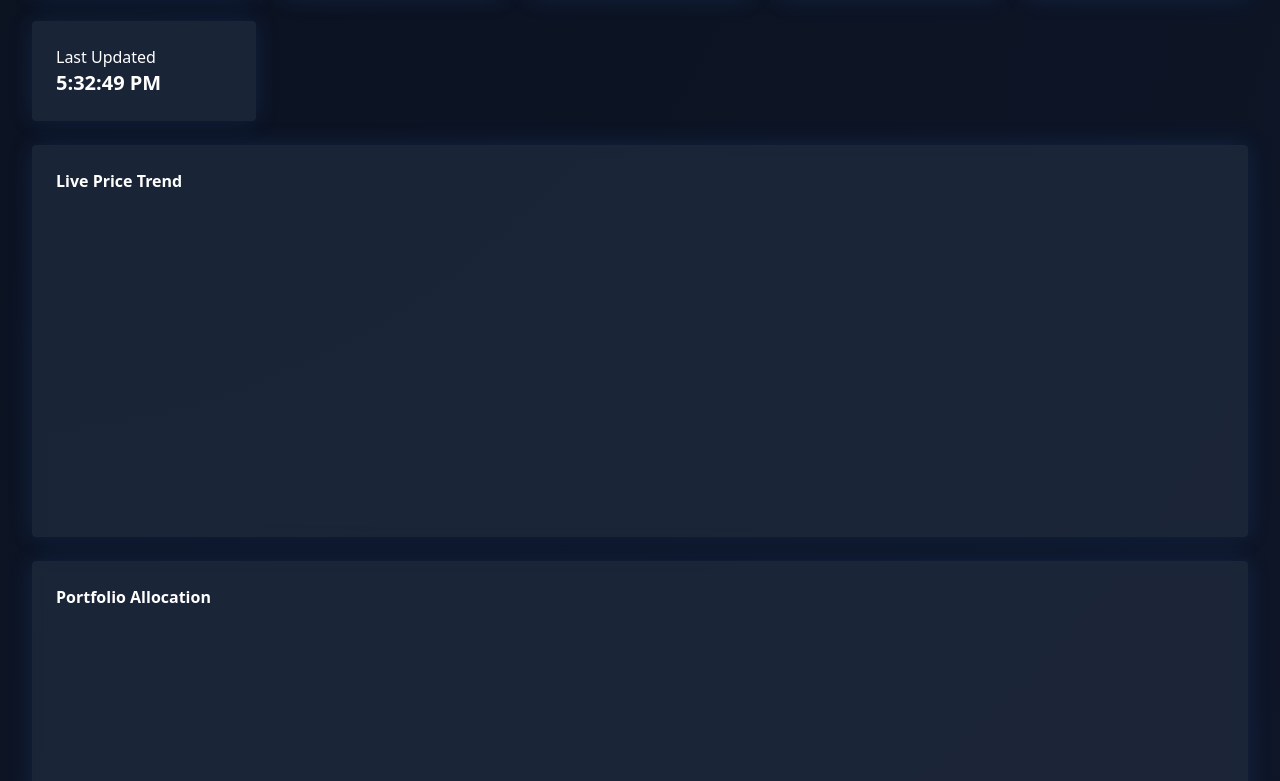
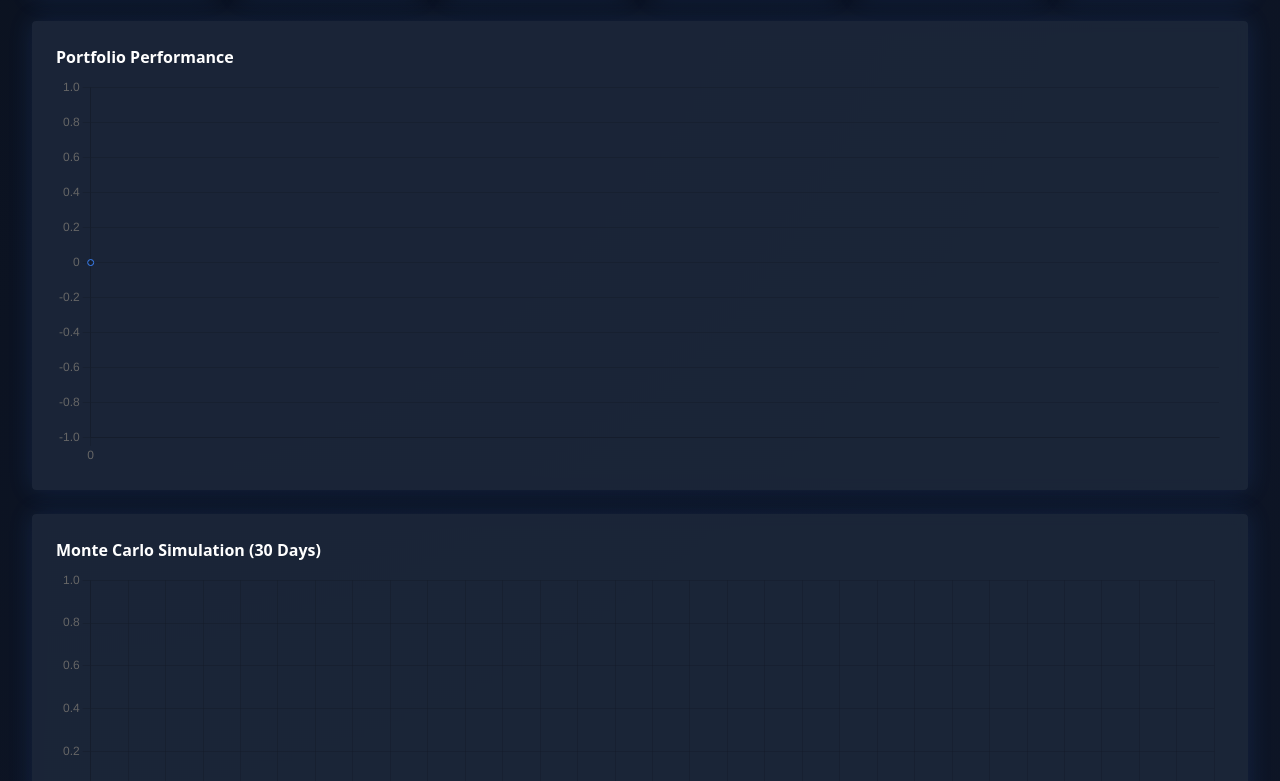
Before and after one commit to Jaskaran1236/PFT-X, a plain HTML site: page index.html in a window 1280 px wide. Shown: the part 303-1084 px from the top of the page. Drawn offline with nearby package versions, Linux system fonts and the light colour scheme; no server answers.

Commit message:
Refactor portfolio layout and add new features
Updated the layout of the portfolio cards, added Monte Carlo simulation and AI insights sections, and modified the chart initialization logic.

```diff
--- a/index.html
+++ b/index.html
@@ -32,15 +32,17 @@ body {
 </div>
 
 <!-- CARDS -->
-  <div class="grid grid-cols-1 md:grid-cols-5 gap-6 mb-6">
+<div class="grid grid-cols-1 md:grid-cols-6 gap-6 mb-6">
   <div class="card-glow p-6 rounded">
     <p>Total Portfolio Value</p>
     <h2 id="totalValue" class="text-3xl font-bold">£0.00</h2>
   </div>
+
   <div class="card-glow p-6 rounded">
     <p>Profit / Loss</p>
     <h2 id="profitValue" class="text-3xl font-bold">£0.00</h2>
   </div>
+
   <div class="card-glow p-6 rounded">
     <p>Risk Score</p>
     <h2 id="riskScore" class="text-3xl font-bold">0</h2>
@@ -50,6 +52,7 @@ body {
     <p>Volatility %</p>
     <h2 id="volatilityValue" class="text-3xl font-bold">0%</h2>
   </div>
+
   <div class="card-glow p-6 rounded">
     <p>Total Positions</p>
     <h2 id="positionCount" class="text-3xl font-bold">0</h2>
@@ -60,77 +63,66 @@ body {
     <h2 id="lastUpdated" class="text-xl font-bold">-</h2>
   </div>
 </div>
-<!-- MINI LIVE CHART -->
+
+<!-- PERFORMANCE CHART -->
 <div class="card-glow p-6 rounded mb-6">
-  <h3 class="mb-2 font-semibold">Live Price Trend</h3>
-  <canvas id="miniChart" height="80"></canvas>
+  <h3 class="mb-2 font-semibold">Portfolio Performance</h3>
+  <canvas id="performanceChart" height="100"></canvas>
 </div>
 
-<!-- CHART -->
+<!-- MONTE CARLO -->
+<div class="card-glow p-6 rounded mb-6">
+  <h3 class="mb-2 font-semibold">Monte Carlo Simulation (30 Days)</h3>
+  <canvas id="monteChart" height="120"></canvas>
+</div>
+
+<!-- AI INSIGHTS -->
+<div class="card-glow p-6 rounded mb-6">
+  <h3 class="mb-4 font-semibold">AI Insights</h3>
+  <div id="aiInsights" class="space-y-2 text-sm"></div>
+</div>
+
+<!-- NEWS -->
+<div class="card-glow p-6 rounded mb-6">
+  <h3 class="mb-4 font-semibold">Market News</h3>
+  <div id="newsContainer" class="space-y-2 text-sm"></div>
+</div>
+
+<!-- ALLOCATION -->
 <div class="card-glow p-6 rounded">
   <h3 class="mb-4 font-semibold">Portfolio Allocation</h3>
   <canvas id="pieChart"></canvas>
 </div>
 
 <script>
+
 let portfolio = [];
-let pieChartInstance = null;
-/* 🔥 MINI CHART STARTS HERE */
-let miniChartInstance = null;
+let portfolioHistory = [];
 
-function initMiniChart() {
-  const ctx = document.getElementById("miniChart");
-
-  miniChartInstance = new Chart(ctx, {
-    type: "line",
-    data: {
-      labels: [],
-      datasets: [{
-        data: [],
-        borderColor: "#3b82f6",
-        tension: 0.4,
-        fill: false
-      }]
-    },
-    options: {
-      plugins: { legend: { display: false }},
-      scales: {
-        x: { display: false },
-        y: { display: false }
-      }
-    }
-  });
-}
-
-initMiniChart();
-/* 🔥 MINI CHART ENDS HERE */
-/* -------- CHART INIT -------- */
-pieChartInstance = new Chart(document.getElementById('pieChart'), {
+let pieChartInstance = new Chart(document.getElementById('pieChart'), {
   type: 'doughnut',
-  data: {
-    labels: [],
-    datasets: [{
-      data: [],
-      backgroundColor: ['#3b82f6','#10b981','#f59e0b','#ef4444','#8b5cf6']
-    }]
-  }
+  data: { labels: [], datasets: [{ data: [], backgroundColor: ['#3b82f6','#10b981','#f59e0b','#ef4444','#8b5cf6'] }] }
 });
 
-/* -------- ADD STOCK -------- */
+let performanceChart = new Chart(document.getElementById('performanceChart'), {
+  type: 'line',
+  data: { labels: [], datasets: [{ data: [], borderColor: "#3b82f6", tension: 0.4 }] },
+  options: { plugins: { legend: { display: false } } }
+});
+
+let monteChart = new Chart(document.getElementById('monteChart'), {
+  type: 'line',
+  data: { labels: [], datasets: [] },
+  options: { plugins: { legend: { display: false } } }
+});
+
 async function addToPortfolio() {
   const symbol = document.getElementById("portfolioSymbol").value.toUpperCase();
   const shares = Number(document.getElementById("portfolioShares").value);
 
-  if (!symbol || !shares) {
-    alert("Enter symbol and shares");
-    return;
-  }
+  if (!symbol || !shares) return;
 
-  portfolio.push({
-    symbol,
-    shares,
-    currentPrice: 0
-  });
+  portfolio.push({ symbol, shares });
 
   document.getElementById("portfolioSymbol").value = "";
   document.getElementById("portfolioShares").value = "";
@@ -138,92 +130,120 @@ async function addToPortfolio() {
   await refreshPortfolio();
 }
 
-/* -------- REFRESH PORTFOLIO -------- */
 async function refreshPortfolio() {
   let total = 0;
   let totalPrevious = 0;
 
   for (let item of portfolio) {
-    try {
     const response = await fetch(`/api/stock?symbol=${item.symbol}`);
     const data = await response.json();
 
-      if (!data.error && data.current) {
-        if (!item.history) item.history = [];
-item.history.push(Number(data.current));
-
-if (item.history.length > 20) {
-  item.history.shift();
-}
-        item.currentPrice = Number(data.current);
-        item.previousClose = Number(data.previousClose);
+    if (data.current) {
+      item.currentPrice = data.current;
+      item.previousClose = data.previousClose;
 
       total += item.shares * item.currentPrice;
       totalPrevious += item.shares * item.previousClose;
     }
-
-    } catch (err) {
-      console.log("API error:", err);
-    }
   }
 
-  // Total Value
-  document.getElementById("totalValue").innerText =
-    "£" + total.toFixed(2);
-
-  // Profit / Loss
   const profit = total - totalPrevious;
-  const percent = totalPrevious
-    ? ((profit / totalPrevious) * 100)
-    : 0;
-  // Volatility approximation
+  const percent = totalPrevious ? (profit / totalPrevious) * 100 : 0;
   const volatility = Math.abs(percent);
-
-// Risk score scaling (0–100)
   const riskScore = Math.min(100, Math.round(volatility * 5));
 
-document.getElementById("volatilityValue").innerText =
-  volatility.toFixed(2) + "%";
+  portfolioHistory.push(total);
+  if (portfolioHistory.length > 30) portfolioHistory.shift();
 
-document.getElementById("riskScore").innerText =
-  riskScore;
+  document.getElementById("totalValue").innerText = "£" + total.toFixed(2);
+  document.getElementById("profitValue").innerText =
+    (profit >= 0 ? "+" : "") + "£" + profit.toFixed(2) + " (" + percent.toFixed(2) + "%)";
+  document.getElementById("profitValue").className =
+    profit >= 0 ? "text-green-400 text-3xl font-bold" : "text-red-400 text-3xl font-bold";
 
-  const profitElement = document.getElementById("profitValue");
+  document.getElementById("volatilityValue").innerText = volatility.toFixed(2) + "%";
+  document.getElementById("riskScore").innerText = riskScore;
+  document.getElementById("positionCount").innerText = portfolio.length;
+  document.getElementById("lastUpdated").innerText = new Date().toLocaleTimeString();
 
-  profitElement.innerText =
-    (profit >= 0 ? "+" : "") +
-    "£" + profit.toFixed(2) +
-    " (" + percent.toFixed(2) + "%)";
-
-  profitElement.className =
-    profit >= 0
-      ? "text-green-400 text-3xl font-bold"
-      : "text-red-400 text-3xl font-bold";
-
-  document.getElementById("positionCount").innerText =
-    portfolio.length;
-
-  document.getElementById("lastUpdated").innerText =
-    new Date().toLocaleTimeString();
-
-  updatePieChart();
+  updateCharts(total, volatility);
+  generateInsights(total, profit, percent, volatility);
 }
 
-/* -------- UPDATE CHART -------- */
-function updatePieChart() {
-  const labels = portfolio.map(item => item.symbol);
-  const data = portfolio.map(item => item.shares * item.currentPrice);
+function updateCharts(total, volatility) {
 
-  pieChartInstance.data.labels = labels;
-  pieChartInstance.data.datasets[0].data = data;
+  performanceChart.data.labels = portfolioHistory.map((_, i) => i);
+  performanceChart.data.datasets[0].data = portfolioHistory;
+  performanceChart.update();
+
+  pieChartInstance.data.labels = portfolio.map(p => p.symbol);
+  pieChartInstance.data.datasets[0].data = portfolio.map(p => p.shares * p.currentPrice);
   pieChartInstance.update();
+
+  runMonteCarlo(total, volatility);
 }
 
-/* -------- AUTO REFRESH -------- */
+function runMonteCarlo(currentValue, volatilityPercent) {
+  const days = 30;
+  const simulations = 30;
+  const datasets = [];
+
+  for (let s = 0; s < simulations; s++) {
+    let prices = [currentValue];
+
+    for (let d = 1; d <= days; d++) {
+      const shock = (Math.random() - 0.5) * 2 * (volatilityPercent / 100);
+      prices.push(prices[d - 1] * (1 + shock));
+    }
+
+    datasets.push({
+      data: prices,
+      borderColor: "rgba(59,130,246,0.15)",
+      borderWidth: 1,
+      tension: 0.3
+    });
+  }
+
+  monteChart.data.labels = Array.from({ length: days + 1 }, (_, i) => i);
+  monteChart.data.datasets = datasets;
+  monteChart.update();
+}
+
+function generateInsights(total, profit, percent, volatility) {
+  const container = document.getElementById("aiInsights");
+  container.innerHTML = "";
+
+  if (volatility > 5)
+    container.innerHTML += `<div class="bg-red-500/20 p-2 rounded">High volatility detected.</div>`;
+
+  if (percent > 5)
+    container.innerHTML += `<div class="bg-green-500/20 p-2 rounded">Strong gains detected.</div>`;
+
+  if (percent < -5)
+    container.innerHTML += `<div class="bg-yellow-500/20 p-2 rounded">Drawdown exceeding 5%.</div>`;
+
+  if (portfolio.length === 1)
+    container.innerHTML += `<div class="bg-blue-500/20 p-2 rounded">Portfolio concentration risk.</div>`;
+}
+
+async function loadNews() {
+  const res = await fetch("/api/news");
+  const news = await res.json();
+  const container = document.getElementById("newsContainer");
+  container.innerHTML = "";
+
+  news.forEach(item => {
+    container.innerHTML += `
+      <div class="bg-slate-700 p-2 rounded hover:bg-slate-600 transition">
+        <a href="${item.url}" target="_blank">${item.headline}</a>
+      </div>`;
+  });
+}
+
+loadNews();
 refreshPortfolio();
 setInterval(refreshPortfolio, 15000);
 
 </script>
-
 </body>
 </html>
```
Lines whose indentation alone changed are shown as unchanged.
